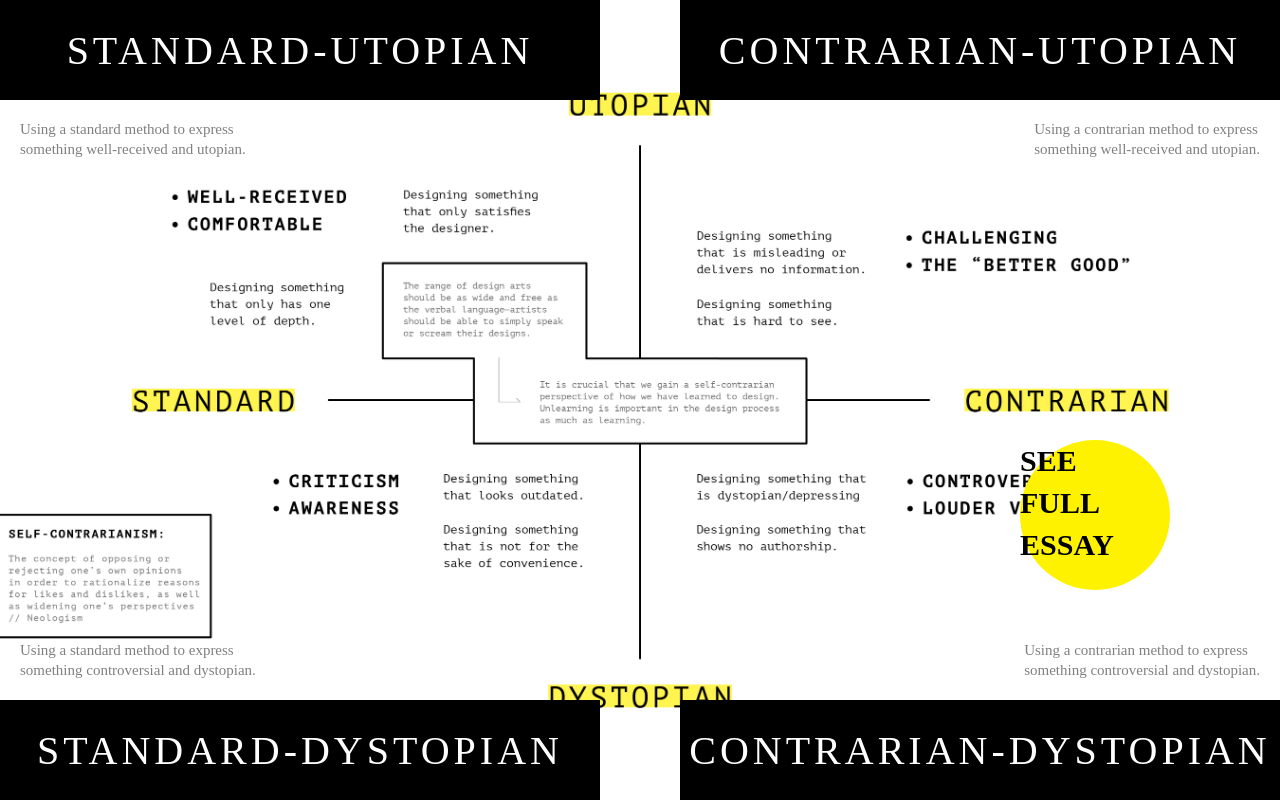
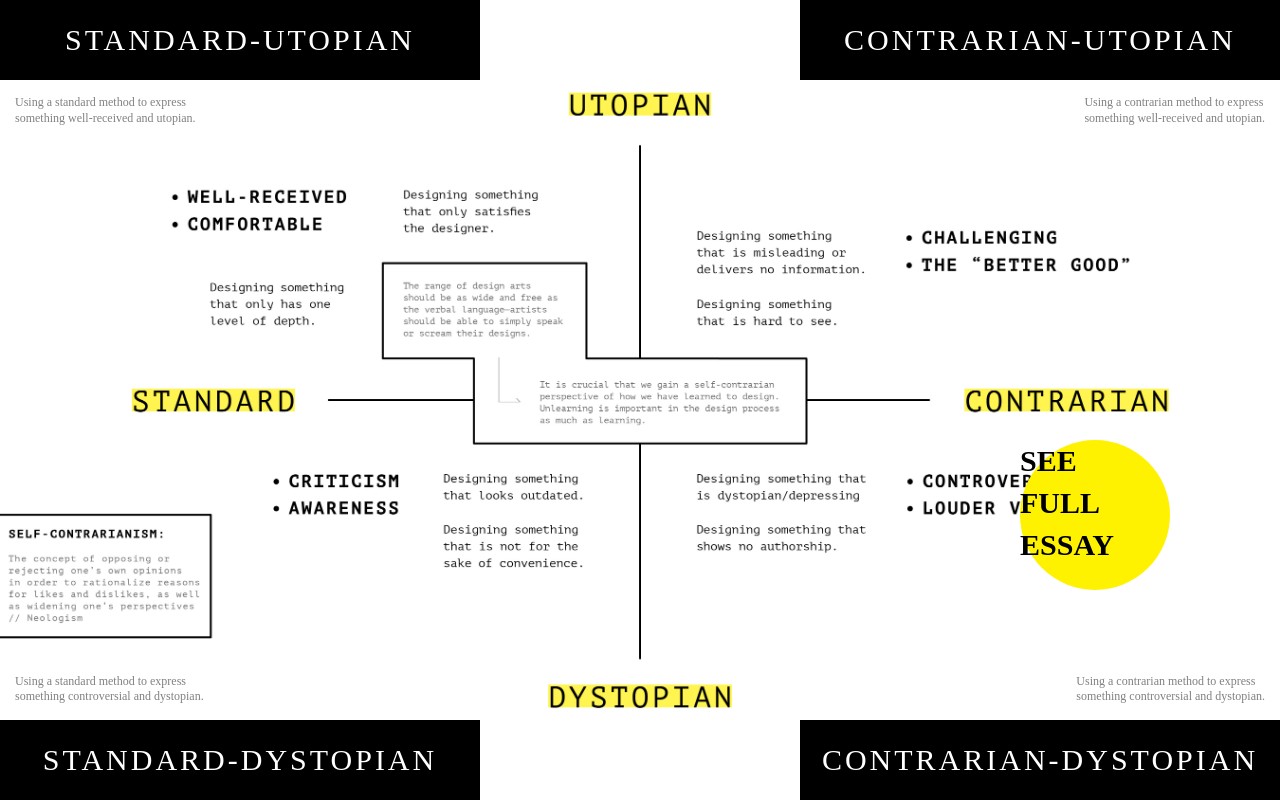
Before and after one commit to aprildekim/ds4-visualessay, a plain HTML site: page index.html in a window 1280 px wide. Drawn offline with Linux system fonts and the light colour scheme.

Commit message:
Update style.css

```diff
--- a/style.css
+++ b/style.css
@@ -11,7 +11,7 @@ body {
 
 h1 {
 	font-family: "PT Mono";
-	font-size: 40px;
+	font-size: 30px;
 	font-weight: 500;
 	letter-spacing: 0.1em;
 	color: white;
@@ -23,7 +23,7 @@ h1 {
 
 h2 {
 	font-family: "PT Mono";
-	font-size: 15px;
+	font-size: 12px;
 	font-weight: lighter;
 	line-height: 130%;
 	color: grey;
@@ -70,8 +70,8 @@ a:hover {
 /**------------------Standard Utopian------------------**/
 
 .standard-utopian {
-	width: 600px;
-	height: 100px;
+	width: 480px;
+	height: 80px;
 	background-color: black;
 	position: fixed;
 	top: 0;
@@ -79,15 +79,15 @@ a:hover {
 }
 
 .su-def h2 {
-	top: 120px;
-	left: 20px;
+	top: 95px;
+	left: 15px;
 }
 
 /**------------------Standard Dystopian------------------**/
 
 .standard-dystopian {
-	width: 600px;
-	height: 100px;
+	width: 480px;
+	height: 80px;
 	background-color: black;
 	position: fixed;
 	bottom: 0;
@@ -95,15 +95,15 @@ a:hover {
 }
 
 .sd-def h2 {
-	bottom: 120px;
-	left: 20px;
+	bottom: 95px;
+	left: 15px;
 }
 
 /**------------------Contrarian Utopian------------------**/
 
 .contrarian-utopian {
-	width: 600px;
-	height: 100px;
+	width: 480px;
+	height: 80px;
 	background-color: black;
 	position: fixed;
 	top: 0;
@@ -111,15 +111,15 @@ a:hover {
 }
 
 .cu-def h2 {
-	top: 120px;
-	right: 20px;
+	top: 95px;
+	right: 15px;
 }
 
 /**------------------Contrarian Dystopian------------------**/
 
 .contrarian-dystopian {
-	width: 600px;
-	height: 100px;
+	width: 480px;
+	height: 80px;
 	background-color: black;
 	position: fixed;
 	bottom: 0;
@@ -127,6 +127,6 @@ a:hover {
 }
 
 .cd-def h2 {
-	bottom: 120px;
-	right: 20px;
+	bottom: 95px;
+	right: 15px;
 }
```
